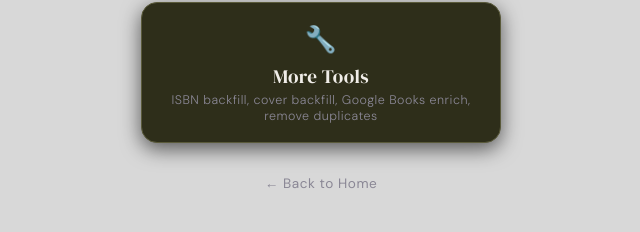
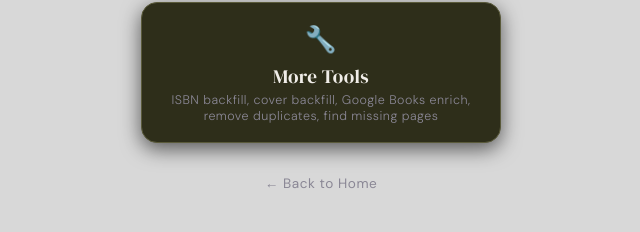
Before and after one commit to dpj1951/my-reading-room, a Flask app: page /utilities in a window 1280 px wide. Shown: the part 790-1022 px from the top of the page, without its empty margins (319-959 px from the left). Run offline with Flask 3, Linux system fonts and the light colour scheme.

Commit message:
Update More Tools card to mention find missing pages

```diff
--- a/templates/utilities.html
+++ b/templates/utilities.html
@@ -103,7 +103,7 @@
 
     <a class="menu-btn tools" href="/utilities/tools">
       <span class="icon">&#x1F527;</span> More Tools
-      <span class="sub">ISBN backfill, cover backfill, Google Books enrich, remove duplicates</span>
+      <span class="sub">ISBN backfill, cover backfill, Google Books enrich, remove duplicates, find missing pages</span>
     </a>
 
   </nav>
```
